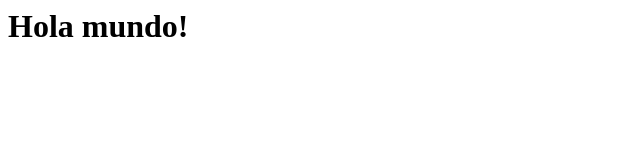
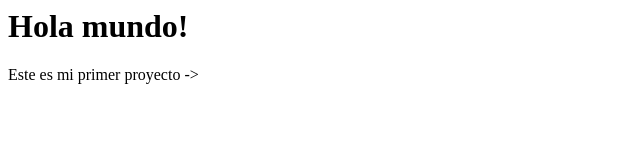
Before and after one commit to Markchat21/CV_Interactivo, a plain HTML site: page index.html in a window 1280 px wide. Shown: the whole page, without its empty margins (0-640 px from the left). Drawn offline with Linux system fonts and the light colour scheme.

Commit message:
Update index.html

```diff
--- a/index.html
+++ b/index.html
@@ -1 +1,2 @@
 <h1>Hola mundo!</h1>
+<p>Este es mi primer proyecto -></p>
```
